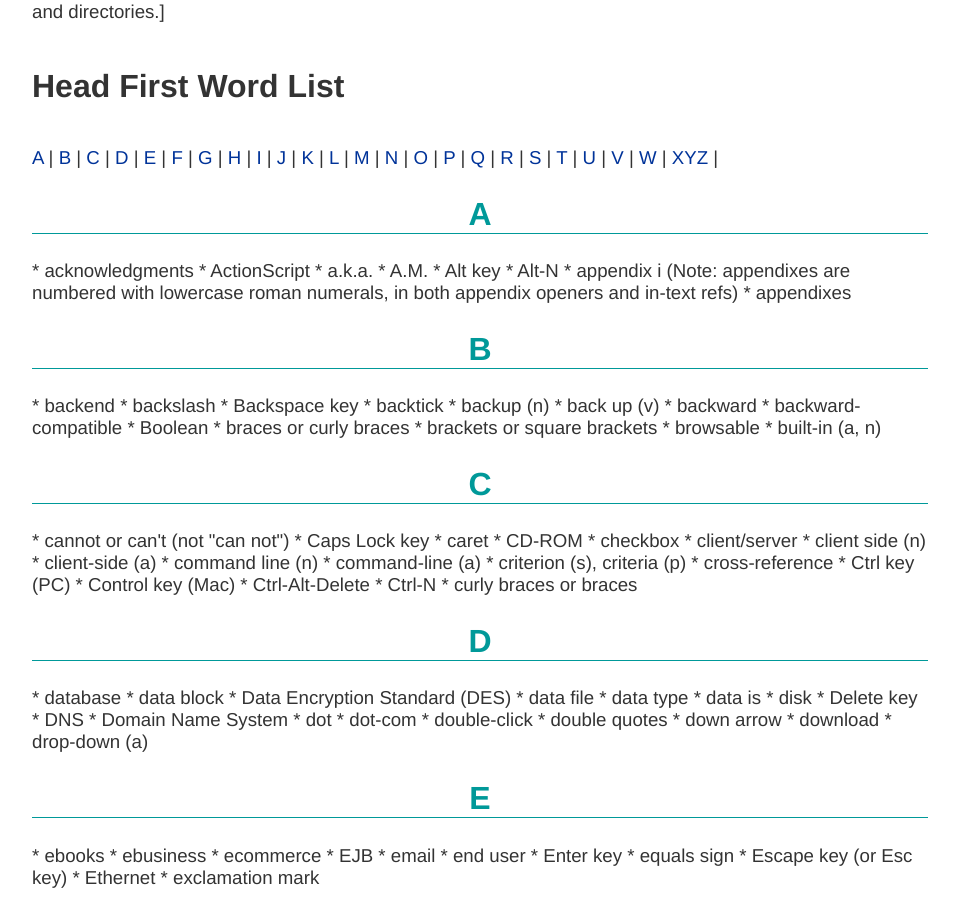
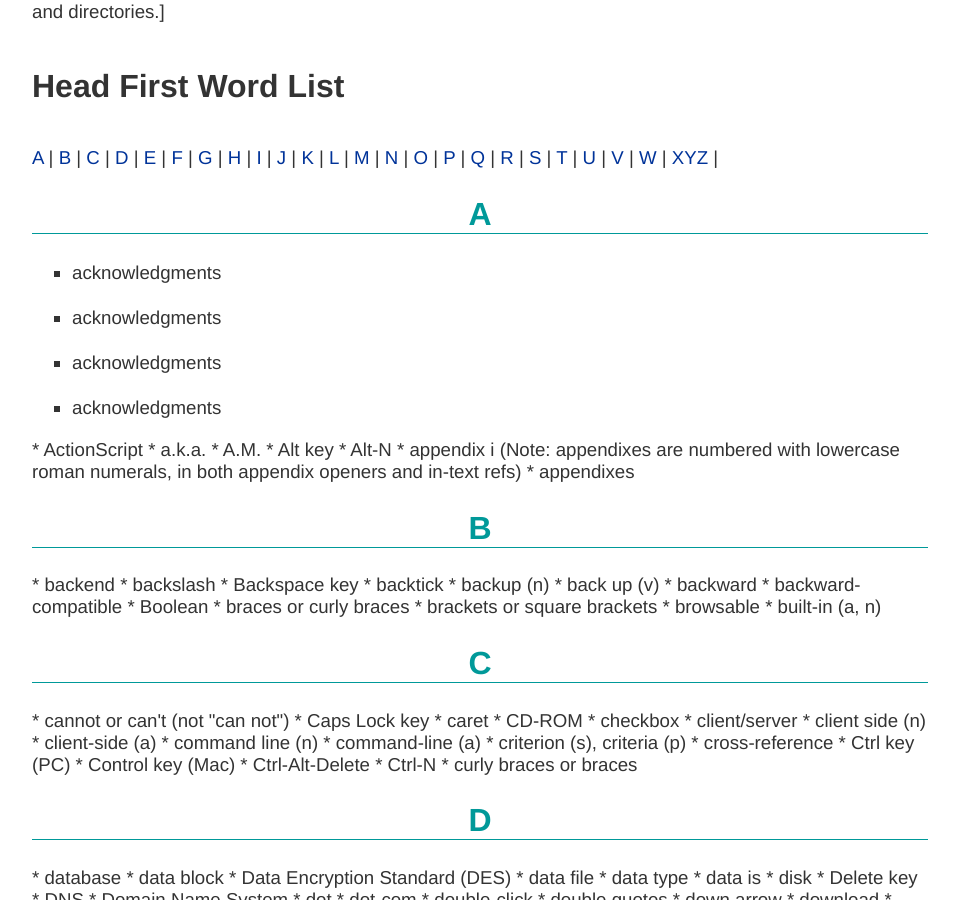
Before and after one commit to oreillymedia/production-resources, a Jekyll site: the page built from head-first-production/index.md, in a window 1280 px wide and 900 px high, scrolled down 5279 px. Shown: the whole window, without its empty margins (160-1119 px from the left). Built offline with Jekyll 4.4.1, drawn with Linux system fonts in a browser that asks for light colours.

Commit message:
Update index.md

```diff
--- a/head-first-production/index.md
+++ b/head-first-production/index.md
@@ -170,7 +170,13 @@ title: Head First Production and Style Guide
 
 <h2 id="wordlist-A">A</h2>
 
-* acknowledgments
+<ul>
+ <li><p>acknowledgments</p></li>
+  <li><p>acknowledgments</p></li>
+  <li><p>acknowledgments</p></li>
+  <li><p>acknowledgments</p></li>
+</ul>
+
 * ActionScript
 * a.k.a.
 * A.M.
```
